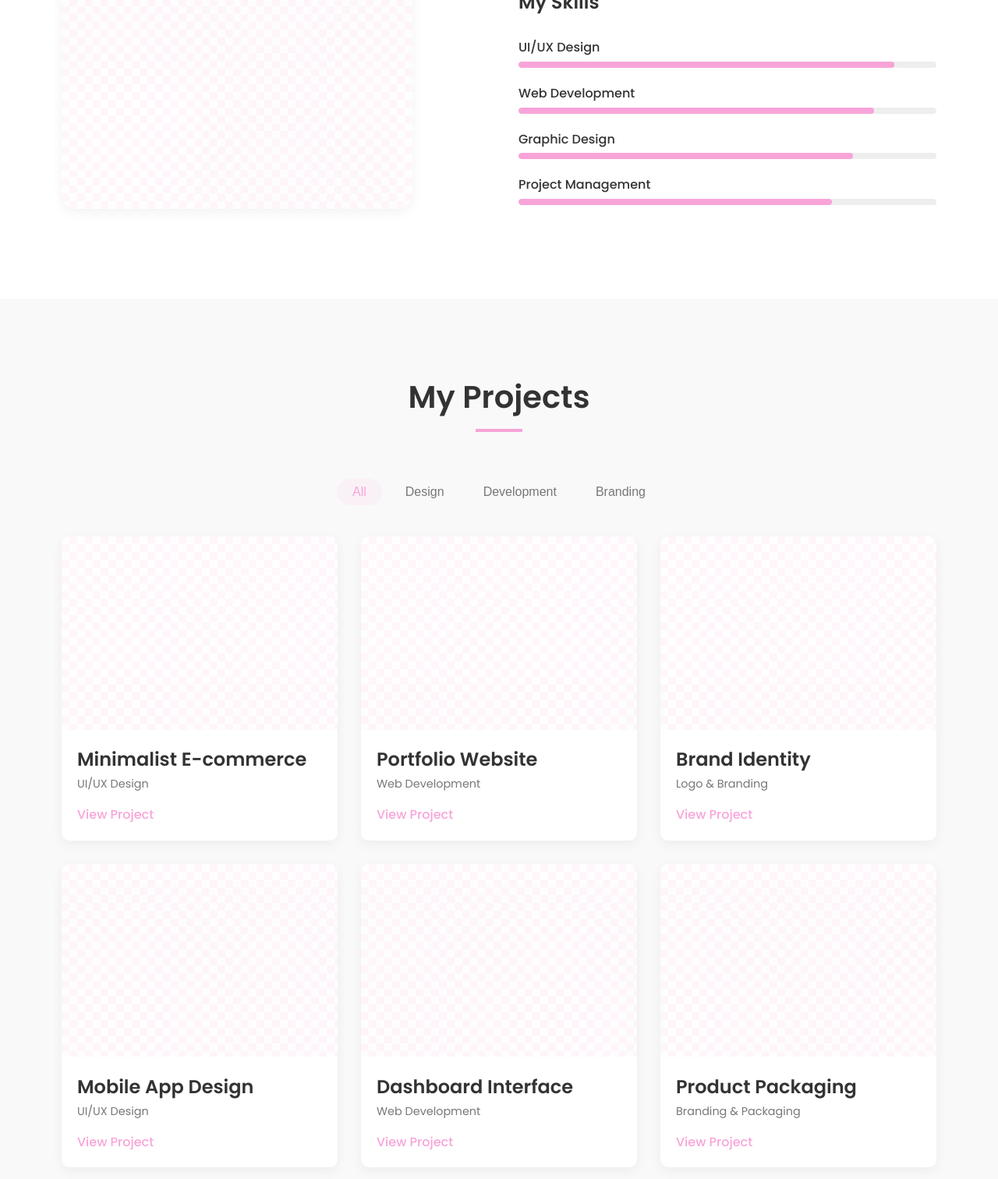
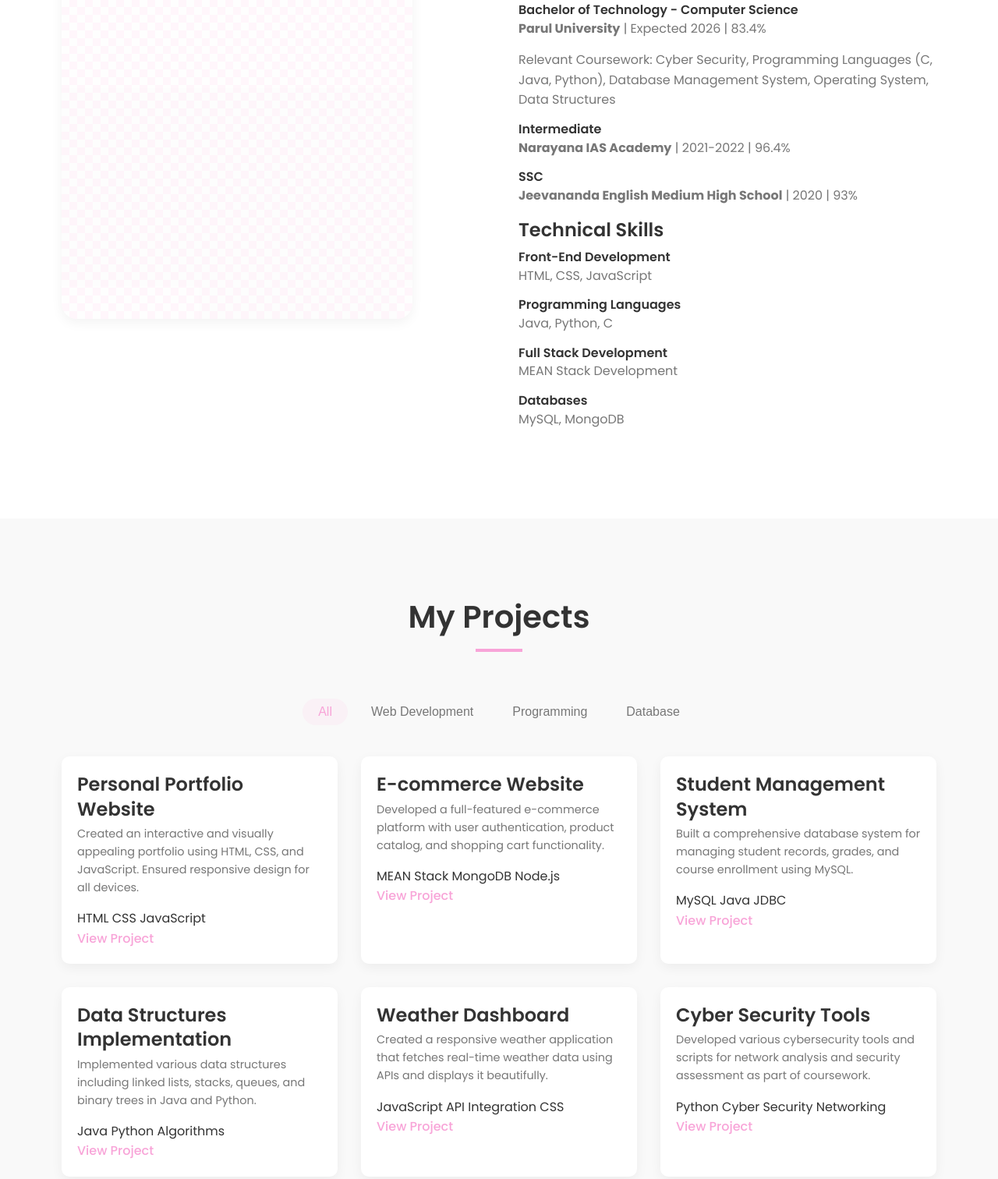
Before and after one commit to basikondajahnavi/basikondajahnavi.github.io, a plain HTML site: page index.html in a window 1280 px wide. Shown: the part 1158-2670 px from the top of the page at 78% size. Drawn offline with Linux system fonts and the light colour scheme.

Commit message:
Update index.html

```diff
--- a/index.html
+++ b/index.html
@@ -3,7 +3,7 @@
 <head>
   <meta charset="UTF-8">
   <meta name="viewport" content="width=device-width, initial-scale=1.0">
-  <title>Portfolio | Jane Doe</title>
+  <title>Portfolio | Basikonda Jahnavi</title>
   <link rel="stylesheet" href="style.css">
   <link rel="preconnect" href="https://fonts.googleapis.com">
   <link rel="preconnect" href="https://fonts.gstatic.com" crossorigin>
@@ -13,7 +13,7 @@
   <header>
     <div class="container">
       <nav>
-        <div class="logo">JD</div>
+        <div class="logo">BJ</div>
         <ul class="nav-links">
           <li><a href="#home" class="active">Home</a></li>
           <li><a href="#about">About</a></li>
@@ -32,9 +32,9 @@
   <section id="home" class="hero">
     <div class="container">
       <div class="hero-content">
-        <h1>Hello, I'm <span>Jane Doe</span></h1>
-        <h2>Creative Designer & Developer</h2>
-        <p>I create beautiful, functional digital experiences with a focus on simplicity and user experience.</p>
+        <h1>Hello, I'm <span>Basikonda Jahnavi</span></h1>
+        <h2>Computer Science Student & Aspiring Developer</h2>
+        <p>Hard-working and motivated individual with a strong desire to learn and grow. Currently pursuing B.Tech in Computer Science with expertise in web development and programming.</p>
         <div class="hero-buttons">
           <a href="#projects" class="btn primary-btn">View My Work</a>
           <a href="#contact" class="btn secondary-btn">Contact Me</a>
@@ -42,7 +42,6 @@
       </div>
       <div class="hero-image">
         <div class="image-container">
-          <!-- This would be replaced with an actual image -->
           <div class="placeholder-image"></div>
         </div>
       </div>
@@ -58,39 +57,47 @@
       <div class="about-content">
         <div class="about-image">
           <div class="image-container">
-            <!-- This would be replaced with an actual image -->
             <div class="placeholder-image"></div>
           </div>
         </div>
         <div class="about-text">
           <h3>Who I Am</h3>
-          <p>I'm a passionate designer and developer with over 5 years of experience creating digital solutions that help businesses grow. My approach combines aesthetic sensibility with technical expertise to deliver projects that not only look beautiful but also perform exceptionally well.</p>
+          <p>I'm a passionate Computer Science student at Parul University with a strong academic record (83.4% CGPA). I have excellent foundational knowledge from my intermediate studies (96.4%) and consistently strive for excellence in everything I do.</p>
 
-          <h3>My Skills</h3>
-          <div class="skills">
-            <div class="skill">
-              <span class="skill-name">UI/UX Design</span>
-              <div class="skill-bar">
-                <div class="skill-progress" style="width: 90%"></div>
-              </div>
+          <h3>My Education</h3>
+          <div class="education-item">
+            <h4>Bachelor of Technology - Computer Science</h4>
+            <p><strong>Parul University</strong> | Expected 2026 | 83.4%</p>
+            <p>Relevant Coursework: Cyber Security, Programming Languages (C, Java, Python), Database Management System, Operating System, Data Structures</p>
+          </div>
+
+          <div class="education-item">
+            <h4>Intermediate</h4>
+            <p><strong>Narayana IAS Academy</strong> | 2021-2022 | 96.4%</p>
+          </div>
+
+          <div class="education-item">
+            <h4>SSC</h4>
+            <p><strong>Jeevananda English Medium High School</strong> | 2020 | 93%</p>
+          </div>
+
+          <h3>Technical Skills</h3>
+          <div class="skills-list">
+            <div class="skill-category">
+              <h4>Front-End Development</h4>
+              <p>HTML, CSS, JavaScript</p>
             </div>
-            <div class="skill">
-              <span class="skill-name">Web Development</span>
-              <div class="skill-bar">
-                <div class="skill-progress" style="width: 85%"></div>
-              </div>
+            <div class="skill-category">
+              <h4>Programming Languages</h4>
+              <p>Java, Python, C</p>
             </div>
-            <div class="skill">
-              <span class="skill-name">Graphic Design</span>
-              <div class="skill-bar">
-                <div class="skill-progress" style="width: 80%"></div>
-              </div>
+            <div class="skill-category">
+              <h4>Full Stack Development</h4>
+              <p>MEAN Stack Development</p>
             </div>
-            <div class="skill">
-              <span class="skill-name">Project Management</span>
-              <div class="skill-bar">
-                <div class="skill-progress" style="width: 75%"></div>
-              </div>
+            <div class="skill-category">
+              <h4>Databases</h4>
+              <p>MySQL, MongoDB</p>
             </div>
           </div>
         </div>
@@ -106,68 +113,80 @@
       </div>
       <div class="project-filters">
         <button class="filter-btn active" data-filter="all">All</button>
-        <button class="filter-btn" data-filter="design">Design</button>
-        <button class="filter-btn" data-filter="development">Development</button>
-        <button class="filter-btn" data-filter="branding">Branding</button>
+        <button class="filter-btn" data-filter="web">Web Development</button>
+        <button class="filter-btn" data-filter="programming">Programming</button>
+        <button class="filter-btn" data-filter="database">Database</button>
       </div>
       <div class="project-grid">
-        <div class="project-card" data-category="design">
-          <div class="project-image">
-            <div class="placeholder-image"></div>
-          </div>
+        <div class="project-card" data-category="web">
           <div class="project-info">
-            <h3>Minimalist E-commerce</h3>
-            <p>UI/UX Design</p>
+            <h3>Personal Portfolio Website</h3>
+            <p>Created an interactive and visually appealing portfolio using HTML, CSS, and JavaScript. Ensured responsive design for all devices.</p>
+            <div class="project-tech">
+              <span class="tech-tag">HTML</span>
+              <span class="tech-tag">CSS</span>
+              <span class="tech-tag">JavaScript</span>
+            </div>
             <a href="#" class="project-link">View Project</a>
           </div>
         </div>
-        <div class="project-card" data-category="development">
-          <div class="project-image">
-            <div class="placeholder-image"></div>
-          </div>
+        <div class="project-card" data-category="web">
           <div class="project-info">
-            <h3>Portfolio Website</h3>
-            <p>Web Development</p>
+            <h3>E-commerce Website</h3>
+            <p>Developed a full-featured e-commerce platform with user authentication, product catalog, and shopping cart functionality.</p>
+            <div class="project-tech">
+              <span class="tech-tag">MEAN Stack</span>
+              <span class="tech-tag">MongoDB</span>
+              <span class="tech-tag">Node.js</span>
+            </div>
             <a href="#" class="project-link">View Project</a>
           </div>
         </div>
-        <div class="project-card" data-category="branding">
-          <div class="project-image">
-            <div class="placeholder-image"></div>
-          </div>
+        <div class="project-card" data-category="database">
           <div class="project-info">
-            <h3>Brand Identity</h3>
-            <p>Logo & Branding</p>
+            <h3>Student Management System</h3>
+            <p>Built a comprehensive database system for managing student records, grades, and course enrollment using MySQL.</p>
+            <div class="project-tech">
+              <span class="tech-tag">MySQL</span>
+              <span class="tech-tag">Java</span>
+              <span class="tech-tag">JDBC</span>
+            </div>
             <a href="#" class="project-link">View Project</a>
           </div>
         </div>
-        <div class="project-card" data-category="design">
-          <div class="project-image">
-            <div class="placeholder-image"></div>
-          </div>
+        <div class="project-card" data-category="programming">
           <div class="project-info">
-            <h3>Mobile App Design</h3>
-            <p>UI/UX Design</p>
+            <h3>Data Structures Implementation</h3>
+            <p>Implemented various data structures including linked lists, stacks, queues, and binary trees in Java and Python.</p>
+            <div class="project-tech">
+              <span class="tech-tag">Java</span>
+              <span class="tech-tag">Python</span>
+              <span class="tech-tag">Algorithms</span>
+            </div>
             <a href="#" class="project-link">View Project</a>
           </div>
         </div>
-        <div class="project-card" data-category="development">
-          <div class="project-image">
-            <div class="placeholder-image"></div>
-          </div>
+        <div class="project-card" data-category="web">
           <div class="project-info">
-            <h3>Dashboard Interface</h3>
-            <p>Web Development</p>
+            <h3>Weather Dashboard</h3>
+            <p>Created a responsive weather application that fetches real-time weather data using APIs and displays it beautifully.</p>
+            <div class="project-tech">
+              <span class="tech-tag">JavaScript</span>
+              <span class="tech-tag">API Integration</span>
+              <span class="tech-tag">CSS</span>
+            </div>
             <a href="#" class="project-link">View Project</a>
           </div>
         </div>
-        <div class="project-card" data-category="branding">
-          <div class="project-image">
-            <div class="placeholder-image"></div>
-          </div>
+        <div class="project-card" data-category="programming">
           <div class="project-info">
-            <h3>Product Packaging</h3>
-            <p>Branding & Packaging</p>
+            <h3>Cyber Security Tools</h3>
+            <p>Developed various cybersecurity tools and scripts for network analysis and security assessment as part of coursework.</p>
+            <div class="project-tech">
+              <span class="tech-tag">Python</span>
+              <span class="tech-tag">Cyber Security</span>
+              <span class="tech-tag">Networking</span>
+            </div>
             <a href="#" class="project-link">View Project</a>
           </div>
         </div>
@@ -184,40 +203,46 @@
       <div class="contact-content">
         <div class="contact-info">
           <h3>Contact Information</h3>
-          <p>Feel free to reach out to me for collaborations, inquiries, or just to say hello!</p>
+          <p>Feel free to reach out to me for collaborations, internship opportunities, or just to say hello!</p>
           <div class="contact-details">
             <div class="contact-item">
               <div class="icon">
                 <svg xmlns="http://www.w3.org/2000/svg" width="24" height="24" viewBox="0 0 24 24" fill="none" stroke="currentColor" stroke-width="2" stroke-linecap="round" stroke-linejoin="round" class="lucide lucide-mail"><rect width="20" height="16" x="2" y="4" rx="2"/><path d="m22 7-8.97 5.7a1.94 1.94 0 0 1-2.06 0L2 7"/></svg>
               </div>
-              <p>hello@janedoe.com</p>
+              <p>jahnavichinna27@gmail.com</p>
             </div>
             <div class="contact-item">
               <div class="icon">
                 <svg xmlns="http://www.w3.org/2000/svg" width="24" height="24" viewBox="0 0 24 24" fill="none" stroke="currentColor" stroke-width="2" stroke-linecap="round" stroke-linejoin="round" class="lucide lucide-phone"><path d="M22 16.92v3a2 2 0 0 1-2.18 2 19.79 19.79 0 0 1-8.63-3.07 19.5 19.5 0 0 1-6-6 19.79 19.79 0 0 1-3.07-8.67A2 2 0 0 1 4.11 2h3a2 2 0 0 1 2 1.72 12.84 12.84 0 0 0 .7 2.81 2 2 0 0 1-.45 2.11L8.09 9.91a16 16 0 0 0 6 6l1.27-1.27a2 2 0 0 1 2.11-.45 12.84 12.84 0 0 0 2.81.7A2 2 0 0 1 22 16.92z"/></svg>
               </div>
-              <p>+1 (555) 123-4567</p>
+              <p>+91 6281282489</p>
             </div>
             <div class="contact-item">
               <div class="icon">
                 <svg xmlns="http://www.w3.org/2000/svg" width="24" height="24" viewBox="0 0 24 24" fill="none" stroke="currentColor" stroke-width="2" stroke-linecap="round" stroke-linejoin="round" class="lucide lucide-map-pin"><path d="M20 10c0 6-8 12-8 12s-8-6-8-12a8 8 0 0 1 16 0Z"/><circle cx="12" cy="10" r="3"/></svg>
               </div>
-              <p>San Francisco, CA</p>
+              <p>India</p>
             </div>
           </div>
           <div class="social-links">
-            <a href="#" class="social-link">
-              <svg xmlns="http://www.w3.org/2000/svg" width="24" height="24" viewBox="0 0 24 24" fill="none" stroke="currentColor" stroke-width="2" stroke-linecap="round" stroke-linejoin="round" class="lucide lucide-instagram"><rect width="20" height="20" x="2" y="2" rx="5" ry="5"/><path d="M16 11.37A4 4 0 1 1 12.63 8 4 4 0 0 1 16 11.37z"/><line x1="17.5" x2="17.51" y1="6.5" y2="6.5"/></svg>
-            </a>
-            <a href="#" class="social-link">
+            <a href="https://www.linkedin.com/in/jahnavi-basikonda-578ab7267" class="social-link" target="_blank">
               <svg xmlns="http://www.w3.org/2000/svg" width="24" height="24" viewBox="0 0 24 24" fill="none" stroke="currentColor" stroke-width="2" stroke-linecap="round" stroke-linejoin="round" class="lucide lucide-linkedin"><path d="M16 8a6 6 0 0 1 6 6v7h-4v-7a2 2 0 0 0-2-2 2 2 0 0 0-2 2v7h-4v-7a6 6 0 0 1 6-6z"/><rect width="4" height="12" x="2" y="9"/><circle cx="4" cy="4" r="2"/></svg>
             </a>
             <a href="#" class="social-link">
               <svg xmlns="http://www.w3.org/2000/svg" width="24" height="24" viewBox="0 0 24 24" fill="none" stroke="currentColor" stroke-width="2" stroke-linecap="round" stroke-linejoin="round" class="lucide lucide-github"><path d="M15 22v-4a4.8 4.8 0 0 0-1-3.5c3 0 6-2 6-5.5.08-1.25-.27-2.48-1-3.5.28-1.15.28-2.35 0-3.5 0 0-1 0-3 1.5-2.64-.5-5.36-.5-8 0C6 2 5 2 5 2c-.3 1.15-.3 2.35 0 3.5A5.403 5.403 0 0 0 4 9c0 3.5 3 5.5 6 5.5-.39.49-.68 1.05-.85 1.65-.17.6-.22 1.23-.15 1.85v4"/><path d="M9 18c-4.51 2-5-2-7-2"/></svg>
             </a>
-            <a href="#" class="social-link">
-              <svg xmlns="http://www.w3.org/2000/svg" width="24" height="24" viewBox="0 0 24 24" fill="none" stroke="currentColor" stroke-width="2" stroke-linecap="round" stroke-linejoin="round" class="lucide lucide-dribbble"><circle cx="12" cy="12" r="10"/><path d="M19.13 5.09C15.22 9.14 10 10.44 2.25 10.94"/><path d="M21.75 12.84c-6.62-1.41-12.14 1-16.38 6.32"/><path d="M8.56 2.75c4.37 6 6 9.42 8 17.72"/></svg>
-            </a>
+          </div>
+
+          <div class="certifications">
+            <h3>Certifications</h3>
+            <div class="cert-item">
+              <h4>Web Development</h4>
+              <p>Prodigy InfoTech</p>
+            </div>
+            <div class="cert-item">
+              <h4>Python Programming</h4>
+              <p>CodSoft</p>
+            </div>
           </div>
         </div>
         <div class="contact-form">
@@ -249,8 +274,8 @@
   <footer>
     <div class="container">
       <div class="footer-content">
-        <div class="footer-logo">JD</div>
-        <p>&copy; 2025 Jane Doe. All rights reserved.</p>
+        <div class="footer-logo">BJ</div>
+        <p>&copy; 2025 Basikonda Jahnavi. All rights reserved.</p>
         <div class="footer-links">
           <a href="#home">Home</a>
           <a href="#about">About</a>
```
